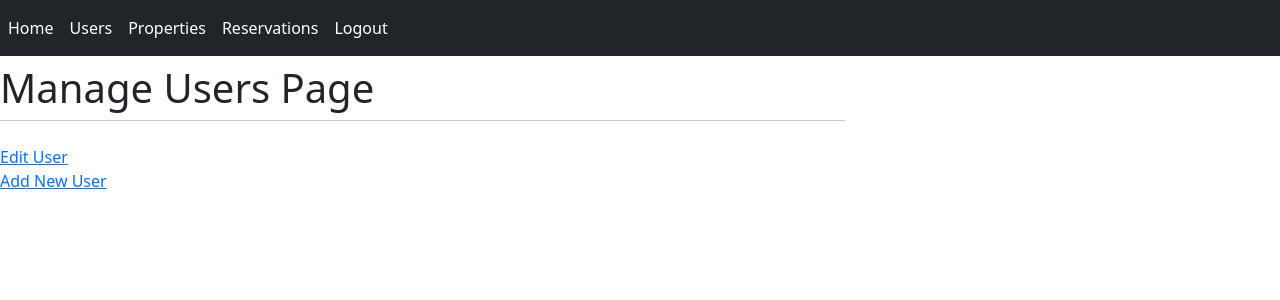
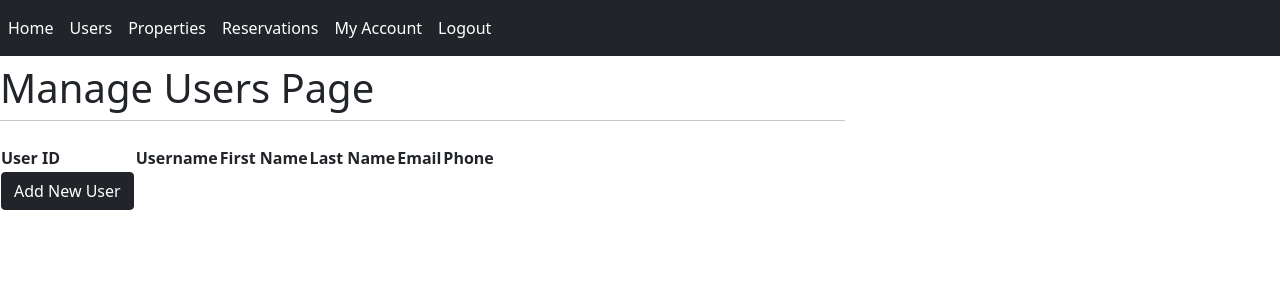
Before and after one commit to b3nb4ggs/SWE-Frontend, a Django app: page /manageUsers/ in a window 1280 px wide. Shown: the top 300 px of the page. Run offline with Django 3.2, Linux system fonts and the light colour scheme; the visitor is signed in with stand-in values (Sample User, id 1); data that the repository does not hold is empty; some libraries are stand-ins or nearby versions.

Commit message:
add/edit/delete users feauture added for admin

```diff
--- a/website/main/database.py
+++ b/website/main/database.py
@@ -101,6 +101,8 @@ def delete_hotel(index: int):
     Room.delete_many({"index": index})
     Amenities.delete_many({"index": index})
 
+def delete_user(index: int):
+    Customer.delete_many({"index": index})
 
 def update_hotel(
     index: int,
--- a/website/main/forms.py
+++ b/website/main/forms.py
@@ -9,6 +9,9 @@ from django_filters.widgets import RangeWidget
 from datetime import datetime, timedelta
 from django.contrib.auth.models import User
 from django.contrib.auth.forms import UserChangeForm, PasswordChangeForm
+from django.contrib.auth.forms import UserCreationForm
+from django import forms
+from django.contrib.auth.models import User
 
 INTEGER_CHOICES = [tuple([x, x]) for x in range(1, 10)]
 # DATE_FORMAT
@@ -142,3 +145,21 @@ class AddProperty(forms.Form):
     numKing = forms.IntegerField(label="Number of King Rooms", required=True)
     priceKing = forms.FloatField(label="King Rate", required=True)
     weekendDiff = forms.IntegerField(label="Weekend Differential", required=True)
+
+class AddUser(UserCreationForm):
+    email = forms.EmailField()
+    phone = forms.CharField(max_length=20, required=True, help_text="Phone number")
+    first = forms.CharField(max_length=20, required=True, help_text="First name")
+    last = forms.CharField(max_length=20, required=True, help_text="Last name")
+
+    class Meta:
+        model = User
+        fields = [
+            "first",
+            "last",
+            "phone",
+            "email",
+            "username",
+            "password1",
+            "password2",
+        ]
--- a/website/main/templates/main/baseAdmin.html
+++ b/website/main/templates/main/baseAdmin.html
@@ -14,6 +14,7 @@
         <a class="nav-item nav-link active" href="/manageUsers/">Users </a>
       <a class="nav-item nav-link active" href="/manageProperties/">Properties</a>
       <a class="nav-item nav-link active" href="/manageReservations/">Reservations</a>
+     <a class="nav-item nav-link active" href="/viewUserAccount/">My Account</a>
       {% if user.is_authenticated %}
         <a class="nav-item nav-link active" href="/logout/">Logout</a>
       {% endif %}
--- a/website/main/templates/main/manageReservations.html
+++ b/website/main/templates/main/manageReservations.html
@@ -126,12 +126,12 @@
               <td>{{ reservation.checkout }} </td>
               <td> {{ reservation.rate }}</td>
               <td> {{ reservation.cost }}</td>
-                <td><form id="delete" method="POST" onsubmit="return confirm('Are you sure you want to delete reservation record {{ reservation.index }}?')">
+               <!--- <td><form id="delete" method="POST" onsubmit="return confirm('Are you sure you want to delete reservation record {{ reservation.index }}?')">
                 {%  csrf_token %}
                 <input type="hidden" name="reservationId" value={{ reservation.index }}/>
                 <button type="Submit" name="action" value="delete" class="btn btn-dark">Delete</button>
             </form>
-            </td>
+            </td>--->
                         {% endif %}
              		{% endfor %}
 
--- a/website/main/templates/main/manageUsers.html
+++ b/website/main/templates/main/manageUsers.html
@@ -1,10 +1,61 @@
 {% extends 'main/baseAdmin.html' %}
+{% load crispy_forms_tags %}
 
 {% block title %} Manage Users Page {% endblock %}
 
 {% block content %}
-        <table>
-        <tr> <a href="/editUser/" >Edit User</a> </tr> <br>
-        <tr> <a href="/addUser/" >Add New User </a> </tr> <br>
+    {% if user.is_superuser %}
+    <table>
+	<thead>
+          <tr>
+              <th>User ID</th>
+              <th>Username</th>
+              <th>First Name</th>
+              <th>Last Name</th>
+              <th>Email</th>
+              <th>Phone</th>
+          </tr>
+        </thead>
+    <tbody>
+	    {% for user in users %}
+          <tr>
+              <td>{{user.index}} </td>
+              <td>{{user.username }}</td>
+              <td>{{user.first_name}} </td>
+              <td>{{user.last_name}} </td>
+              <td>{{user.email}} </td>
+              <td>{{user.phone}} </td>
+          <td>  <form method="POST" class="form-group" action="/viewUserAccount/">
+                {% csrf_token %}
+                {{form|crispy}}
+                <input type="hidden", name="username" value={{user.username}}>
+                <input type="hidden", name="index" value={{user.index}}>
+                <button type="submit" name="action" value="admin" class="btn btn-dark"> Edit </button>
+            </form>
+              </td>
+            <td><form id="delete" method="POST" onsubmit="return confirm('Are you sure you want to delete user {{ user.index }}?')">
+                {%  csrf_token %}
+                <input type="hidden" name="userId" value={{ user.index }}/>
+                <input type="Submit" name="action" value="delete" class="btn btn-dark" />
+            </form>
+            </td>
+          </tr>
+		{% endfor %}
+    </tbody>
+        <td>
+            <!-- <form method="post" action="/addProperty/">
+                {% csrf_token %}
+                <button type="submit" name="action" value="not-add" class="btn btn-dark">Add New Property </button>
+            </form> -->
+            <!--- <a href="/addUser/" <button type="submit" name="action" value="not-add" class="btn btn-dark">Add New User</button></a> --->
+            <form method="post" action="/addUser/">
+                {% csrf_token %}
+                <button type="submit" name="action" value="redirect" class="btn btn-dark">Add New User </button>
+            </form>
+        </td>
      </table>
+    {% else %}
+         <h3>You do not have the permissions required to view this page</h3>
+    {% endif %}
+
 {% endblock %}
--- a/website/main/urls.py
+++ b/website/main/urls.py
@@ -23,4 +23,5 @@ urlpatterns = [
     path("editReservation/", views.editReservation, name="editReservation"),
     path("viewAccount/", views.viewAccount, name="viewAccount"),
     path("password/", views.password, name="password"),
+    path("viewUserAccount/", views.viewUserAccount, name="viewUserAccount"),
 ]
--- a/website/main/views.py
+++ b/website/main/views.py
@@ -13,6 +13,7 @@ from .forms import (
     EditReservation,
     AddProperty,
     Password,
+    AddUser
 )
 from django import forms
 import datetime
@@ -32,12 +33,9 @@ def strip_off_id(processthis):
 
 def home(request):
     if request.user.is_authenticated and request.user.is_superuser:
-        print(request.user.username)
-        print(request.user.is_superuser)
         return redirect("/manage")
     form = request.GET.dict()
     if form.get("action") == "filter":
-        print("here")
         form = Search()
         render(request, "main/home.html", {"form": form})
     else:
@@ -250,9 +248,7 @@ def makeReservation(response):
         numGuests = response.GET.get("numGuests", None)
         roomType = response.GET.get("roomType", None)
         propertyId = response.GET.get("id", None)
-        print(propertyId)
         property = db.get_hotel_by_index(int(propertyId))
-        print(property)
         # query for property with given id and return property object
         numNights = response.GET.get("days", None)  # calculate number of nights here
 
@@ -422,11 +418,45 @@ def addProperty(response):
 
 def manageUsers(response):
     users = db.get_all_users()
-    return render(response, "main/manageUsers.html")
+    if response.method == "POST" and response.POST["action"] == 'delete':
+        form_data = response.POST.dict()
+        index = int(form_data["userId"].strip("/"))
+        username = db.get_user_by_index(index)[0]["username"]
+        #print(username)
+        user = User.objects.filter(username=username)
+        try:
+            user.delete()
+            db.delete_user(index)
+            #delete reservations of deleted user
+            reservations = db.get_reservations_by_userid(index)
+            for reservation in reservations:
+                db.delete_reservation(reservation["index"])
+        except:
+            print("Error when deleting user")
+        users = db.get_all_users()
+        return render(response, "main/manageUsers.html", {"users": users})
+    return render(response, "main/manageUsers.html", {"users": users})
 
 
 def addUser(response):
-    return render(response, "main/addUser.html")
+    if response.method == "POST" and response.POST["action"] == "add":
+        #print("here")
+        form = AddUser(response.POST)
+        try:
+            form.save()
+            db.make_customer(
+                form.cleaned_data["username"],
+                form.cleaned_data["first"],
+                form.cleaned_data["last"],
+                form.cleaned_data["phone"],
+                form.cleaned_data["email"],
+            )
+            return redirect("/manageUsers")
+        except:
+            return render(response, "main/addUser.html", {"form": form})
+    else:
+        form = AddUser()
+        return render(response, "main/addUser.html", {"form": form})
 
 
 def editUser(response):
@@ -468,26 +498,21 @@ def viewAccount(response):
     if response.method == "POST":
         errors = {}
         data = response.POST.dict()
-        index = data["index"]
+        index = response.POST["index"]
         form = ViewAccount(response.POST)
         form.fields['password'].widget = forms.HiddenInput()
         if form.is_valid():
             first = form.cleaned_data["first"]
-            print(first)
             last = form.cleaned_data["last"]
-            print(last)
             phone = form.cleaned_data["phone"]
-            print(phone)
             email = form.cleaned_data["email"]
-            print(email)
-            print(index)
             result = db.change_user_info(
                 int(index), str(first), str(last), str(phone), str(email)
             )
             if not result:
                 errors["error"] = "I could not change the info"
             else:
-                user_info = db.get_user_by_username(user.username)
+                user_info = db.get_user_by_username(user_info["username"])
                 return render(
                     response,
                     "main/viewAccount.html",
@@ -500,6 +525,53 @@ def viewAccount(response):
     return render(
         response, "main/viewAccount.html", {"form": form, "user_info": user_info}
     )
+
+def viewUserAccount(response):
+    if response.method == "POST":
+        user_info = db.get_user_by_username(response.POST["username"])
+        errors = {}
+        data = response.POST.dict()
+        index = response.POST["index"]
+        form = ViewAccount(response.POST)
+        form.fields['password'].widget = forms.HiddenInput()
+        if form.is_valid():
+            first = form.cleaned_data["first"]
+            last = form.cleaned_data["last"]
+            phone = form.cleaned_data["phone"]
+            email = form.cleaned_data["email"]
+            result = db.change_user_info(
+                int(index), str(first), str(last), str(phone), str(email)
+            )
+            if not result:
+                errors["error"] = "I could not change the info"
+            else:
+                user_info = db.get_user_by_username(user_info["username"])
+                return render(
+                    response,
+                    "main/viewUserAccount.html",
+                    {"form": form, "user_info": user_info, "error": errors},
+                )
+
+        form = ViewAccount(initial={"first": user_info["first_name"], "last": user_info["last_name"],
+                                    "email": user_info["email"], "phone": user_info["phone"]})
+        form.fields['password'].widget = forms.HiddenInput()
+        return render(
+            response, "main/viewUserAccount.html", {"form": form, "user_info": user_info}
+        )
+    if response.method == "GET" and response.user.is_superuser:
+        user = response.user
+        user_info = db.get_user_by_username(user.username)
+        errors = {}
+        form = ViewAccount(response.POST)
+        form = ViewAccount(initial={"first": user_info["first_name"], "last": user_info["last_name"],
+                                    "email": user_info["email"], "phone": user_info["phone"]})
+        form.fields['password'].widget = forms.HiddenInput()
+        return render(
+            response, "main/viewUserAccount.html", {"form": form, "user_info": user_info}
+        )
+
+    return render(response, "main/viewUserAccount.html")
+
 
 
 def manageReservations(response):
@@ -791,7 +863,6 @@ def editProperty(response):
                     "weekendDiff": property["weekend_differential"],
                 }
             )
-            #form.fields['file'].initial = static(str(index) + ".jpg")
             return render(
                 response, "main/editProperty.html", {"form": form, "property": property}
             )
@@ -819,14 +890,9 @@ def editProperty(response):
                         "number": form.cleaned_data["num" + type],
                     }
                 )
-            print(index)
-            print(rooms)
-            print(amenities)
-            print(name)
+
 
             db.update_hotel(index, name, weekendDiff, amenities, rooms)
             return redirect("/manageProperties")
-        #db.update_hotel()
-        #return redirect("/manageProperties")
     form = AddProperty()
     return render(response, "main/editProperty.html")
```
Also changed, not shown: website/main/templates/main/addUser.html (+9 -3 lines), website/main/templates/main/viewAccount.html (+4 -3 lines), website/main/templates/main/viewAdminAccount.html (added, +50 -0 lines), website/main/templates/main/viewUserAccount.html (added, +46 -0 lines).
